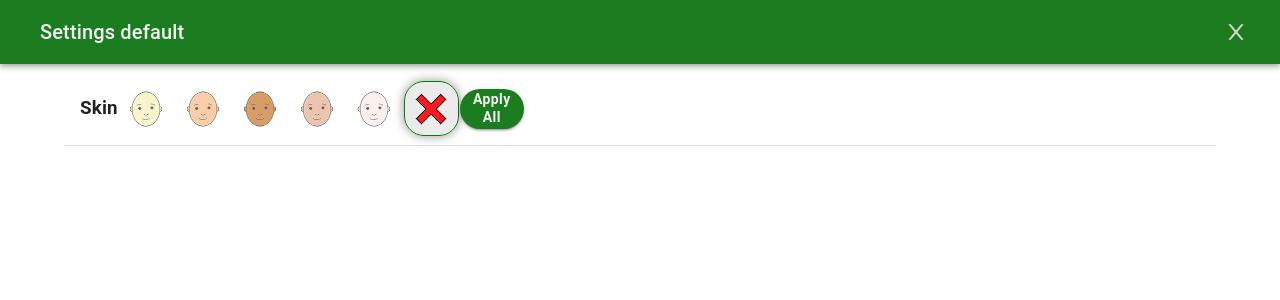
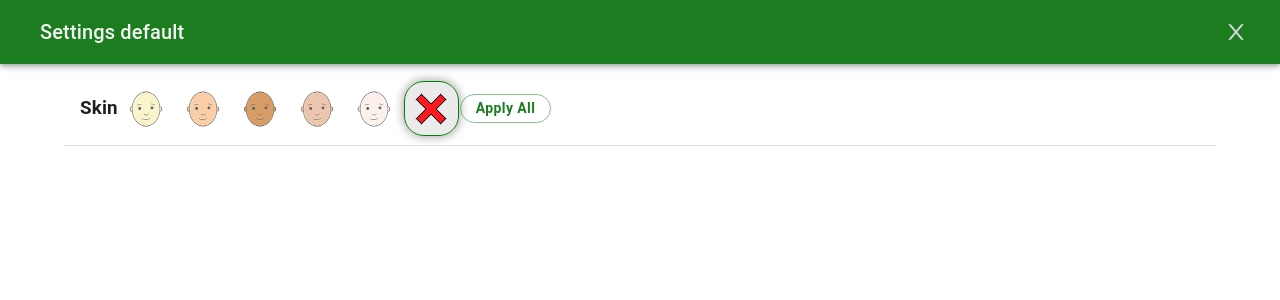
Before and after one commit to rtrepis/sequence-arasaac, a React (Create React App) app: page / in a window 1280 px wide. Both pictures are taken after a click on the button 1224 px from the left and 32 px from the top of the page. Shown: the top 300 px of the page. Built offline with nearby package versions, Linux system fonts and the light colour scheme.

Commit message:
Added custom styledButton and bugfix apply all button

```diff
--- a/src/components/PictEdit/PictEdit.tsx
+++ b/src/components/PictEdit/PictEdit.tsx
@@ -9,6 +9,7 @@ import SettingsPictCardList from "../SettingPictCardList/SettingPictCardList";
 import { useState } from "react";
 import messages from "./PictEdti.lang";
 import { circlePictogramNumber } from "./PictEdit.styled";
+import StyledButton from "../../style/StyledButton";
 
 interface PictEditProps {
   pictogram: PictogramI;
@@ -80,9 +81,9 @@ const PictEdit = ({ pictogram }: PictEditProps): JSX.Element => {
         </DialogContent>
 
         <DialogActions sx={{ justifyContent: "center" }}>
-          <Button onClick={handleClose} variant="contained">
+          <StyledButton onClick={handleClose} variant={"outlined"}>
             Close
-          </Button>
+          </StyledButton>
         </DialogActions>
       </Dialog>
     </>
--- a/src/components/SettingCard/SettingCard.styled.ts
+++ b/src/components/SettingCard/SettingCard.styled.ts
@@ -1,8 +1,4 @@
-export const button__ApplyAll = {
-  maxWidth: 40,
+export const applyAll = {
   maxHeight: 40,
-  borderRadius: "20px",
-  textTransform: "none",
-  fontWeight: "bold",
   lineHeight: 1.25,
 };
--- a/src/components/SettingCard/SettingCard.tsx
+++ b/src/components/SettingCard/SettingCard.tsx
@@ -1,5 +1,4 @@
 import {
-  Button,
   Divider,
   Stack,
   ToggleButton,
@@ -10,11 +9,12 @@ import { useState } from "react";
 import { defineMessages, FormattedMessage, useIntl } from "react-intl";
 import { useAppDispatch, useAppSelector } from "../../app/hooks";
 import { applyAllSettingActionCreator } from "../../app/slice/sequenceSlice";
+import StyledButton from "../../style/StyledButton";
 import StyledToggleButtonGroup from "../../style/StyledToogleButtonGroup";
 import { UpdateSettingI } from "../../types/sequence";
 import { SettingLangI } from "../../types/sequence.lang";
 import { messages } from "./SettingCard.lang";
-import { button__ApplyAll } from "./SettingCard.styled";
+import { applyAll } from "./SettingCard.styled";
 
 interface SettingCardProps {
   setting: SettingLangI;
@@ -131,13 +131,9 @@ const SettingCard = ({
 
       <Divider />
 
-      <Button
-        variant="contained"
-        sx={button__ApplyAll}
-        onClick={handleApplyAll}
-      >
+      <StyledButton variant="outlined" sx={applyAll} onClick={handleApplyAll}>
         <FormattedMessage {...messages.applyAll} />
-      </Button>
+      </StyledButton>
     </Stack>
   );
 };
--- /dev/null
+++ b/src/style/StyledButton.ts
@@ -0,0 +1,10 @@
+import { Button } from "@mui/material";
+import { styled } from "@mui/system";
+
+const StyledButton = styled(Button)(() => ({
+  borderRadius: "20px",
+  textTransform: "none",
+  fontWeight: "bold",
+}));
+
+export default StyledButton;
```
